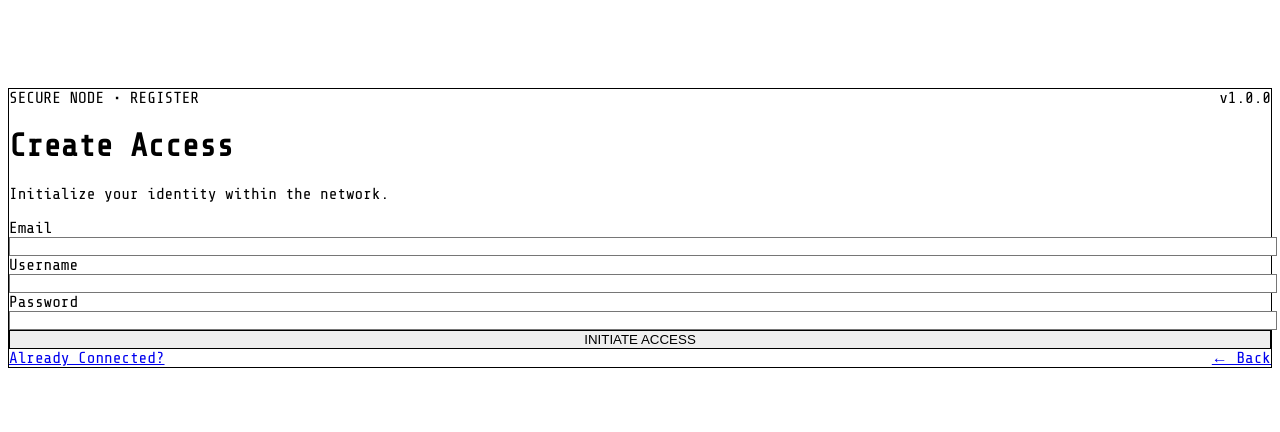
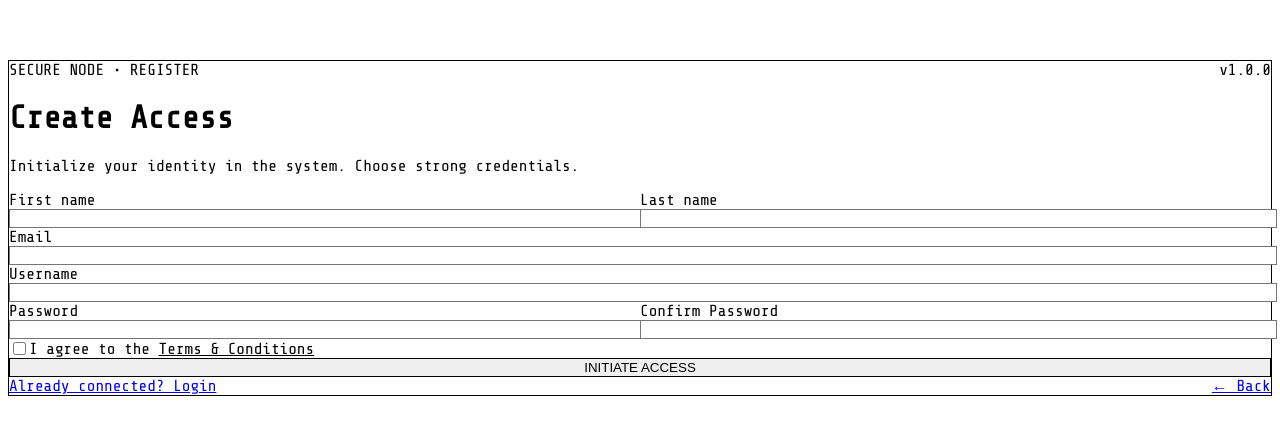
Before and after one commit to mejiasergio2002-max/Refuge, a Next.js app: page /register in a window 1280 px wide. Shown: the part 180-612 px from the top of the page. Built offline with nearby package versions, Linux system fonts and the light colour scheme.

Commit message:
matrix structured auth layout

```diff
--- a/src/app/login/page.tsx
+++ b/src/app/login/page.tsx
@@ -3,28 +3,28 @@ import Link from "next/link"
 export default function LoginPage() {
   return (
     <main className="min-h-screen flex items-center justify-center bg-white px-6">
-      <div className="w-full max-w-xl border border-black/20 p-10">
+      <div className="w-full max-w-2xl border border-black p-10">
 
-        <div className="flex justify-between text-sm text-black/60">
+        <div className="flex justify-between text-sm mb-8">
           <span>SECURE NODE • LOGIN</span>
           <span>v1.0.0</span>
         </div>
 
-        <h1 className="mt-8 text-3xl tracking-widest">
+        <h1 className="text-4xl tracking-widest">
           Access Portal
         </h1>
 
         <p className="mt-4 text-sm text-black/60">
-          Authenticate your credentials to enter the system.
+          Authenticate to enter the system.
         </p>
 
-        <div className="mt-8 space-y-5">
+        <div className="mt-10 space-y-6">
 
           <div>
             <label className="block text-sm mb-2">Email</label>
             <input
               type="email"
-              className="w-full border border-black/30 px-4 py-3 outline-none focus:border-black"
+              className="w-full border border-black px-4 py-3 outline-none focus:bg-black focus:text-white transition"
             />
           </div>
 
@@ -32,21 +32,22 @@ export default function LoginPage() {
             <label className="block text-sm mb-2">Password</label>
             <input
               type="password"
-              className="w-full border border-black/30 px-4 py-3 outline-none focus:border-black"
+              className="w-full border border-black px-4 py-3 outline-none focus:bg-black focus:text-white transition"
             />
           </div>
 
-          <button className="w-full border border-black bg-black text-white py-3 hover:opacity-90 transition">
+          <button className="w-full border border-black bg-black text-white py-4 tracking-widest hover:opacity-90 transition">
             INITIATE ACCESS
           </button>
 
         </div>
 
-        <div className="mt-6 flex justify-between text-sm text-black/60">
-          <Link href="/register" className="hover:underline">
+        <div className="mt-8 flex justify-between text-sm text-black/60">
+          <Link href="/register" className="underline">
             Create Access
           </Link>
-          <Link href="/" className="hover:underline">
+
+          <Link href="/" className="underline">
             ← Back
           </Link>
         </div>
--- a/src/app/register/page.tsx
+++ b/src/app/register/page.tsx
@@ -3,58 +3,107 @@ import Link from "next/link"
 export default function RegisterPage() {
   return (
     <main className="min-h-screen flex items-center justify-center bg-white px-6">
-      <div className="w-full max-w-xl border border-black/20 p-10">
+      <div className="w-full max-w-2xl border border-black p-10">
 
-        <div className="flex justify-between text-sm text-black/60">
+        {/* top header row */}
+        <div className="flex justify-between text-sm mb-8">
           <span>SECURE NODE • REGISTER</span>
           <span>v1.0.0</span>
         </div>
 
-        <h1 className="mt-8 text-3xl tracking-widest">
+        {/* title */}
+        <h1 className="text-4xl tracking-widest">
           Create Access
         </h1>
 
         <p className="mt-4 text-sm text-black/60">
-          Initialize your identity within the network.
+          Initialize your identity in the system. Choose strong credentials.
         </p>
 
-        <div className="mt-8 space-y-5">
+        {/* form grid */}
+        <div className="mt-10 space-y-6">
 
+          {/* first + last name row */}
+          <div className="grid grid-cols-2 gap-6">
+            <div>
+              <label className="block text-sm mb-2">First name</label>
+              <input
+                type="text"
+                className="w-full border border-black px-4 py-3 outline-none focus:bg-black focus:text-white transition"
+              />
+            </div>
+
+            <div>
+              <label className="block text-sm mb-2">Last name</label>
+              <input
+                type="text"
+                className="w-full border border-black px-4 py-3 outline-none focus:bg-black focus:text-white transition"
+              />
+            </div>
+          </div>
+
+          {/* email */}
           <div>
             <label className="block text-sm mb-2">Email</label>
             <input
               type="email"
-              className="w-full border border-black/30 px-4 py-3 outline-none focus:border-black"
+              className="w-full border border-black px-4 py-3 outline-none focus:bg-black focus:text-white transition"
             />
           </div>
 
+          {/* username */}
           <div>
             <label className="block text-sm mb-2">Username</label>
             <input
               type="text"
-              className="w-full border border-black/30 px-4 py-3 outline-none focus:border-black"
+              className="w-full border border-black px-4 py-3 outline-none focus:bg-black focus:text-white transition"
             />
           </div>
 
-          <div>
-            <label className="block text-sm mb-2">Password</label>
-            <input
-              type="password"
-              className="w-full border border-black/30 px-4 py-3 outline-none focus:border-black"
-            />
+          {/* password row */}
+          <div className="grid grid-cols-2 gap-6">
+            <div>
+              <label className="block text-sm mb-2">Password</label>
+              <input
+                type="password"
+                className="w-full border border-black px-4 py-3 outline-none focus:bg-black focus:text-white transition"
+              />
+            </div>
+
+            <div>
+              <label className="block text-sm mb-2">Confirm Password</label>
+              <input
+                type="password"
+                className="w-full border border-black px-4 py-3 outline-none focus:bg-black focus:text-white transition"
+              />
+            </div>
           </div>
 
-          <button className="w-full border border-black bg-black text-white py-3 hover:opacity-90 transition">
+          {/* checkbox */}
+          <div className="flex items-center gap-3 text-sm">
+            <input type="checkbox" className="h-4 w-4 border border-black" />
+            <span>
+              I agree to the{" "}
+              <span className="underline cursor-pointer">
+                Terms & Conditions
+              </span>
+            </span>
+          </div>
+
+          {/* CTA */}
+          <button className="w-full border border-black bg-black text-white py-4 tracking-widest hover:opacity-90 transition">
             INITIATE ACCESS
           </button>
 
         </div>
 
-        <div className="mt-6 flex justify-between text-sm text-black/60">
-          <Link href="/login" className="hover:underline">
-            Already Connected?
+        {/* bottom links */}
+        <div className="mt-8 flex justify-between text-sm text-black/60">
+          <Link href="/login" className="underline">
+            Already connected? Login
           </Link>
-          <Link href="/" className="hover:underline">
+
+          <Link href="/" className="underline">
             ← Back
           </Link>
         </div>
```
